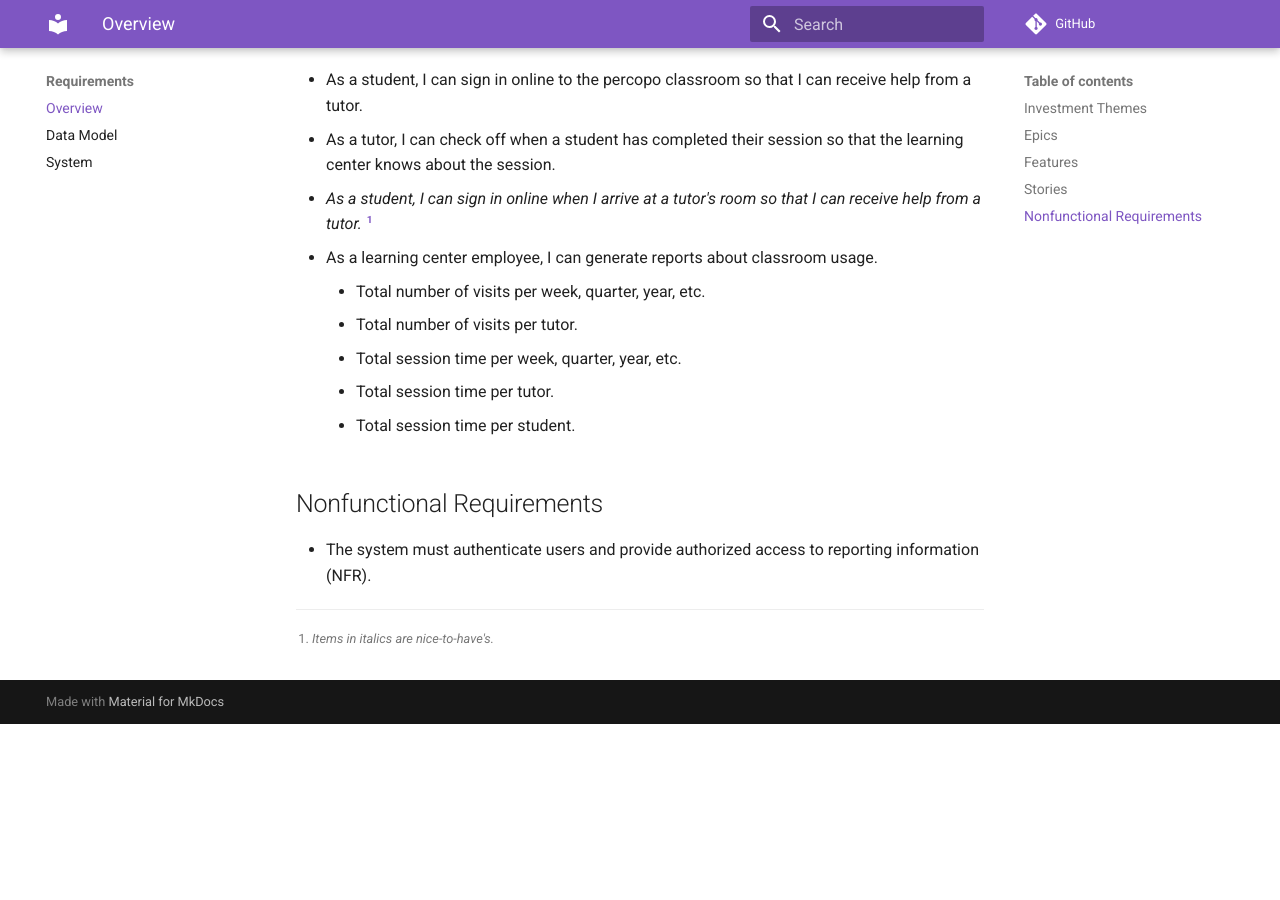
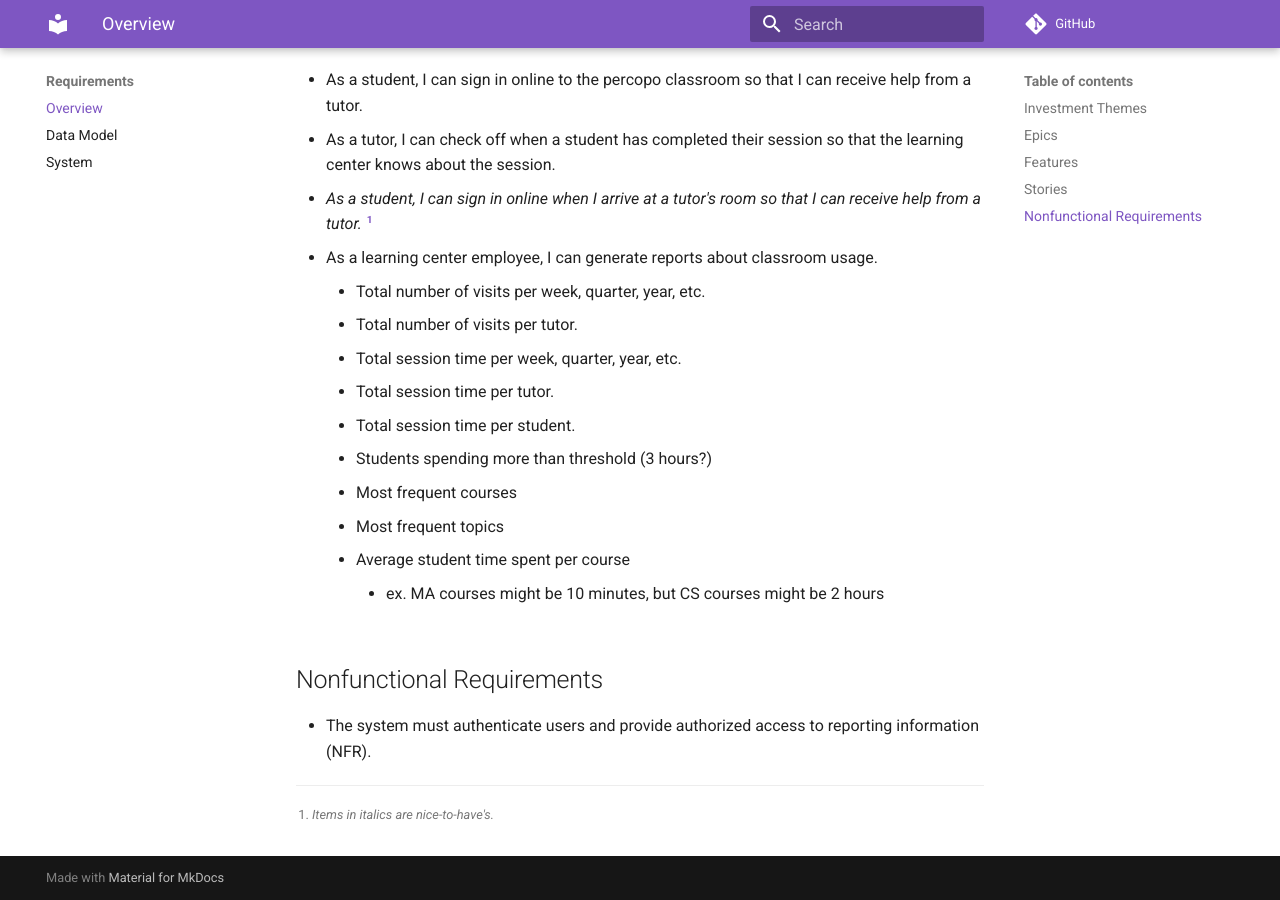
Before and after one commit to srtsignin/docs, an MkDocs documentation site: the page built from docs/requirements/index.md, in a window 1280 px wide and 900 px high, scrolled down 729 px. Built offline with MkDocs 1.6.1 and Material for MkDocs 9.7.7, drawn with Linux system fonts in a browser that asks for light colours; before the commit the page ends 1453 px from its top, so only the background shows below that.

Commit message:
Added more query kinds

```diff
--- a/docs/requirements/index.md
+++ b/docs/requirements/index.md
@@ -28,6 +28,11 @@
     - Total session time per week, quarter, year, etc.
     - Total session time per tutor.
     - Total session time per student.
+    - Students spending more than threshold (3 hours?)
+    - Most frequent courses
+    - Most frequent topics
+    - Average student time spent per course
+        - ex. MA courses might be 10 minutes, but CS courses might be 2 hours
 
 ## Nonfunctional Requirements
 
```
